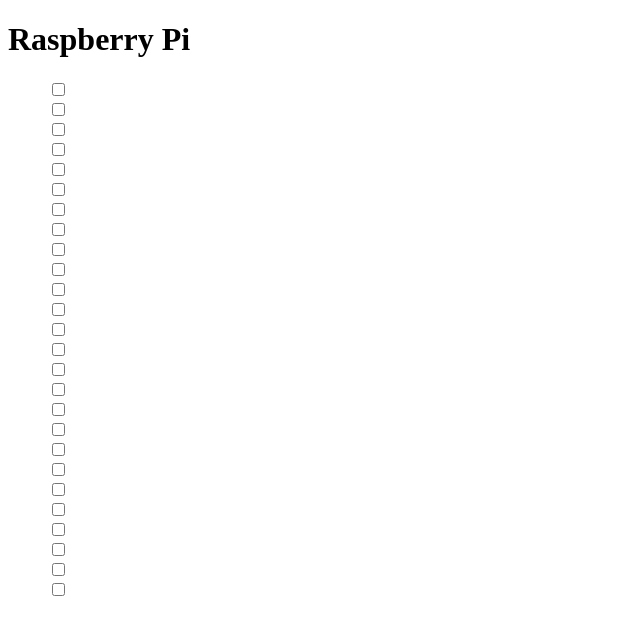
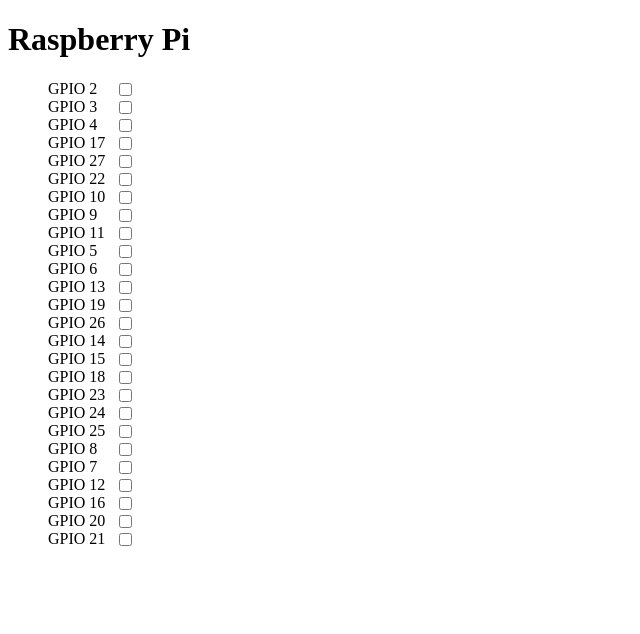
Before and after one commit to mariothedog/RPIBot, a plain HTML site: page Web Server/index.html in a window 1280 px wide. Shown: the whole page, without its empty margins (0-640 px from the left). Drawn offline with Linux system fonts and the light colour scheme.

Commit message:
Added GPIO pin labelling to the checkbox

```diff
--- a/Web Server/index.html
+++ b/Web Server/index.html
@@ -1,35 +1,47 @@
 <!DOCTYPE html>
 <html>
+	<head>
+		<style>
+			input[type="checkbox"] {
+				position: fixed;
+				left: 115px;
+			}
+
+			ul {
+				list-style: none;
+			}
+		</style>
+	</head>
 	<body>
 		<h1>Raspberry Pi</h1>
-		<div id="gpio-checkboxes">
-			<ul style="list-style: none;" id="ul">
-				<li><input type="checkbox" name="GPIO 2 Checkbox" data-gpiopin=2 onclick="makePostRequest(this)"></li>
-				<li><input type="checkbox" name="GPIO 3 Checkbox" data-gpiopin=3 onclick="makePostRequest(this)"></li>
-				<li><input type="checkbox" name="GPIO 4 Checkbox" data-gpiopin=4 onclick="makePostRequest(this)"></li>
-				<li><input type="checkbox" name="GPIO 17 Checkbox" data-gpiopin=17 onclick="makePostRequest(this)"></li>
-				<li><input type="checkbox" name="GPIO 27 Checkbox" data-gpiopin=27 onclick="makePostRequest(this)"></li>
-				<li><input type="checkbox" name="GPIO 22 Checkbox" data-gpiopin=22 onclick="makePostRequest(this)"></li>
-				<li><input type="checkbox" name="GPIO 10 Checkbox" data-gpiopin=10 onclick="makePostRequest(this)"></li>
-				<li><input type="checkbox" name="GPIO 9 Checkbox" data-gpiopin=9 onclick="makePostRequest(this)"></li>
-				<li><input type="checkbox" name="GPIO 11 Checkbox" data-gpiopin=11 onclick="makePostRequest(this)"></li>
-				<li><input type="checkbox" name="GPIO 5 Checkbox" data-gpiopin=5 onclick="makePostRequest(this)"></li>
-				<li><input type="checkbox" name="GPIO 6 Checkbox" data-gpiopin=6 onclick="makePostRequest(this)"></li>
-				<li><input type="checkbox" name="GPIO 13 Checkbox" data-gpiopin=13 onclick="makePostRequest(this)"></li>
-				<li><input type="checkbox" name="GPIO 19 Checkbox" data-gpiopin=19 onclick="makePostRequest(this)"></li>
-				<li><input type="checkbox" name="GPIO 26 Checkbox" data-gpiopin=26 onclick="makePostRequest(this)"></li>
-				<li><input type="checkbox" name="GPIO 14 Checkbox" data-gpiopin=14 onclick="makePostRequest(this)"></li>
-				<li><input type="checkbox" name="GPIO 15 Checkbox" data-gpiopin=15 onclick="makePostRequest(this)"></li>
-				<li><input type="checkbox" name="GPIO 18 Checkbox" data-gpiopin=18 onclick="makePostRequest(this)"></li>
-				<li><input type="checkbox" name="GPIO 23 Checkbox" data-gpiopin=23 onclick="makePostRequest(this)"></li>
-				<li><input type="checkbox" name="GPIO 24 Checkbox" data-gpiopin=24 onclick="makePostRequest(this)"></li>
-				<li><input type="checkbox" name="GPIO 25 Checkbox" data-gpiopin=25 onclick="makePostRequest(this)"></li>
-				<li><input type="checkbox" name="GPIO 8 Checkbox" data-gpiopin=8 onclick="makePostRequest(this)"></li>
-				<li><input type="checkbox" name="GPIO 7 Checkbox" data-gpiopin=7 onclick="makePostRequest(this)"></li>
-				<li><input type="checkbox" name="GPIO 12 Checkbox" data-gpiopin=12 onclick="makePostRequest(this)"></li>
-				<li><input type="checkbox" name="GPIO 16 Checkbox" data-gpiopin=16 onclick="makePostRequest(this)"></li>
-				<li><input type="checkbox" name="GPIO 20 Checkbox" data-gpiopin=20 onclick="makePostRequest(this)"></li>
-				<li><input type="checkbox" name="GPIO 21 Checkbox" data-gpiopin=21 onclick="makePostRequest(this)"></li>
+		<div id="gpio-pins">
+			<ul id="ul">
+				<li>GPIO 2<input type="checkbox" name="GPIO 2 Checkbox" data-gpiopin=2 onclick="makePostRequest(this)"></li>
+				<li>GPIO 3<input type="checkbox" name="GPIO 3 Checkbox" data-gpiopin=3 onclick="makePostRequest(this)"></li>
+				<li>GPIO 4<input type="checkbox" name="GPIO 4 Checkbox" data-gpiopin=4 onclick="makePostRequest(this)"></li>
+				<li>GPIO 17<input type="checkbox" name="GPIO 17 Checkbox" data-gpiopin=17 onclick="makePostRequest(this)"></li>
+				<li>GPIO 27<input type="checkbox" name="GPIO 27 Checkbox" data-gpiopin=27 onclick="makePostRequest(this)"></li>
+				<li>GPIO 22<input type="checkbox" name="GPIO 22 Checkbox" data-gpiopin=22 onclick="makePostRequest(this)"></li>
+				<li>GPIO 10<input type="checkbox" name="GPIO 10 Checkbox" data-gpiopin=10 onclick="makePostRequest(this)"></li>
+				<li>GPIO 9<input type="checkbox" name="GPIO 9 Checkbox" data-gpiopin=9 onclick="makePostRequest(this)"></li>
+				<li>GPIO 11<input type="checkbox" name="GPIO 11 Checkbox" data-gpiopin=11 onclick="makePostRequest(this)"></li>
+				<li>GPIO 5<input type="checkbox" name="GPIO 5 Checkbox" data-gpiopin=5 onclick="makePostRequest(this)"></li>
+				<li>GPIO 6<input type="checkbox" name="GPIO 6 Checkbox" data-gpiopin=6 onclick="makePostRequest(this)"></li>
+				<li>GPIO 13<input type="checkbox" name="GPIO 13 Checkbox" data-gpiopin=13 onclick="makePostRequest(this)"></li>
+				<li>GPIO 19<input type="checkbox" name="GPIO 19 Checkbox" data-gpiopin=19 onclick="makePostRequest(this)"></li>
+				<li>GPIO 26<input type="checkbox" name="GPIO 26 Checkbox" data-gpiopin=26 onclick="makePostRequest(this)"></li>
+				<li>GPIO 14<input type="checkbox" name="GPIO 14 Checkbox" data-gpiopin=14 onclick="makePostRequest(this)"></li>
+				<li>GPIO 15<input type="checkbox" name="GPIO 15 Checkbox" data-gpiopin=15 onclick="makePostRequest(this)"></li>
+				<li>GPIO 18<input type="checkbox" name="GPIO 18 Checkbox" data-gpiopin=18 onclick="makePostRequest(this)"></li>
+				<li>GPIO 23<input type="checkbox" name="GPIO 23 Checkbox" data-gpiopin=23 onclick="makePostRequest(this)"></li>
+				<li>GPIO 24<input type="checkbox" name="GPIO 24 Checkbox" data-gpiopin=24 onclick="makePostRequest(this)"></li>
+				<li>GPIO 25<input type="checkbox" name="GPIO 25 Checkbox" data-gpiopin=25 onclick="makePostRequest(this)"></li>
+				<li>GPIO 8<input type="checkbox" name="GPIO 8 Checkbox" data-gpiopin=8 onclick="makePostRequest(this)"></li>
+				<li>GPIO 7<input type="checkbox" name="GPIO 7 Checkbox" data-gpiopin=7 onclick="makePostRequest(this)"></li>
+				<li>GPIO 12<input type="checkbox" name="GPIO 12 Checkbox" data-gpiopin=12 onclick="makePostRequest(this)"></li>
+				<li>GPIO 16<input type="checkbox" name="GPIO 16 Checkbox" data-gpiopin=16 onclick="makePostRequest(this)"></li>
+				<li>GPIO 20<input type="checkbox" name="GPIO 20 Checkbox" data-gpiopin=20 onclick="makePostRequest(this)"></li>
+				<li>GPIO 21<input type="checkbox" name="GPIO 21 Checkbox" data-gpiopin=21 onclick="makePostRequest(this)"></li>
 			</ul>
 		</div>
 		<script>
```
